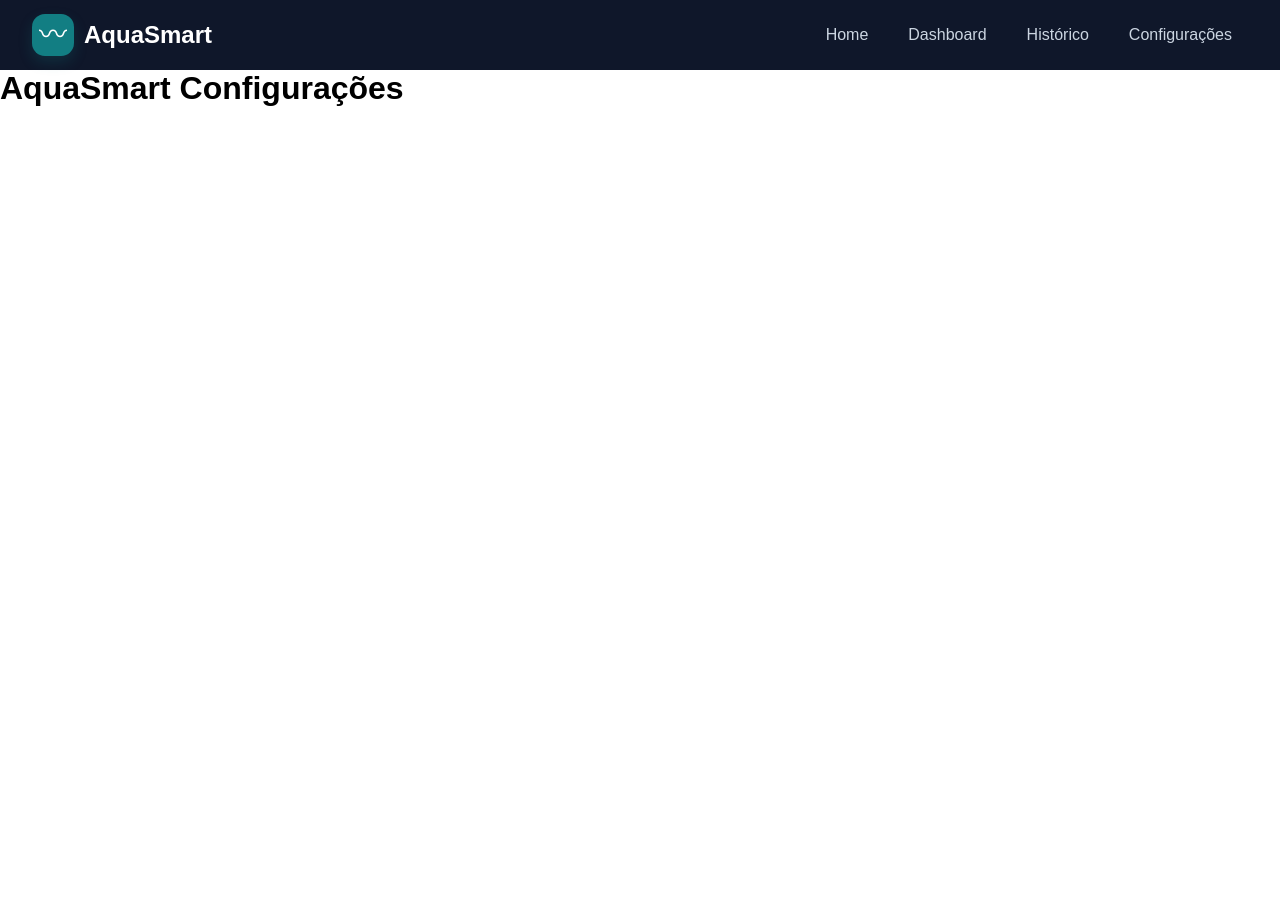
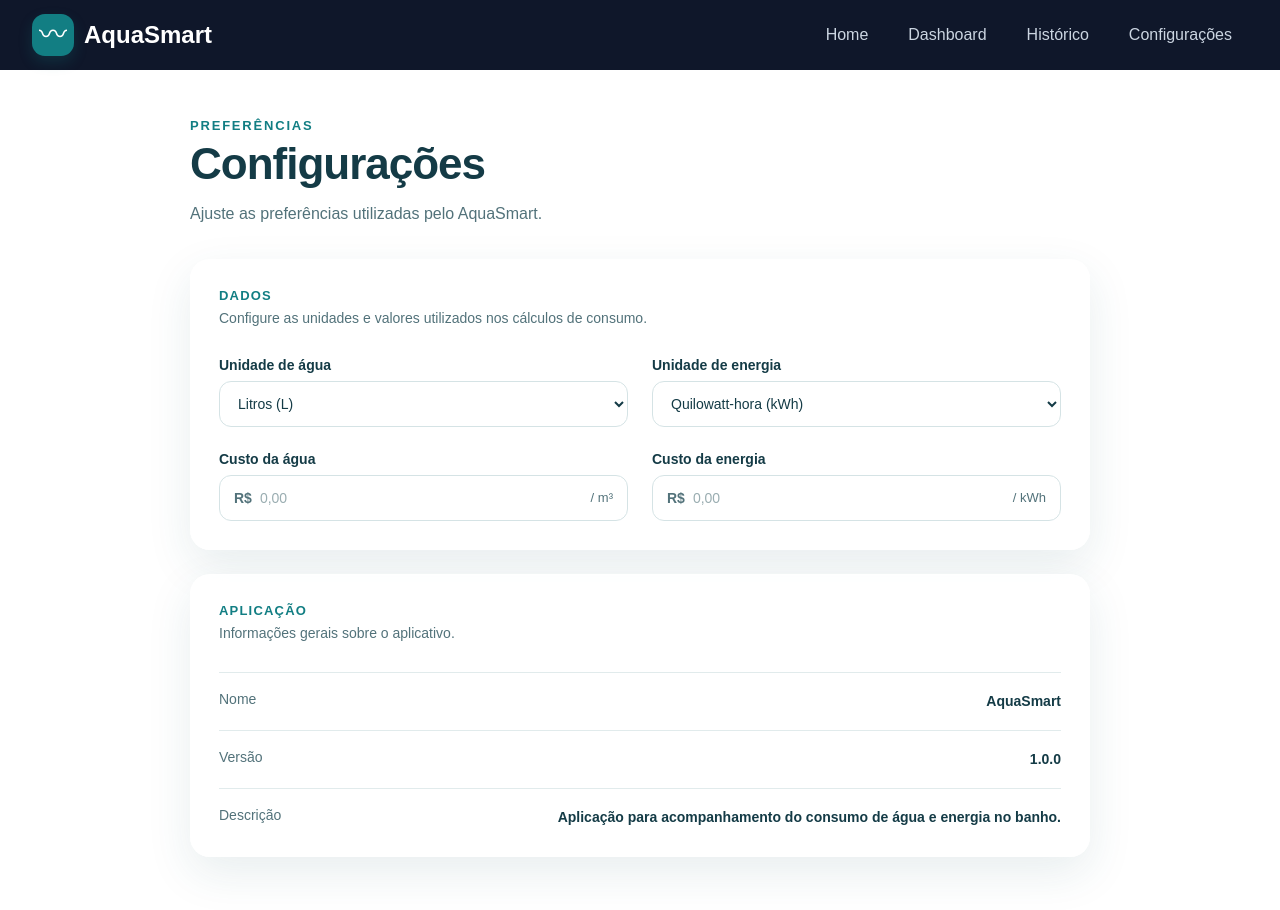
Before and after one commit to Kickz1nn/aquasmart, a Next.js app: page /settings in a window 1280 px wide. Shown: the top 910 px of the page. Before the commit the page ends 800 px from the top, so only its background shows below. Built offline with nearby package versions, Linux system fonts and the light colour scheme.

Commit message:
feat: cria a estrutura da aba de configurações, já estilizando-a

```diff
--- a/src/app/settings/page.tsx
+++ b/src/app/settings/page.tsx
@@ -1,5 +1,119 @@
+import styles from "./settings.module.css";
+
 export default function Settings() {
     return (
-        <h1>AquaSmart Configurações</h1>
-    )
+        <main className={styles.settings}>
+            <header className={styles.header}>
+                <p>Preferências</p>
+                <h1>Configurações</h1>
+                <span>
+                    Ajuste as preferências utilizadas pelo AquaSmart.
+                </span>
+            </header>
+
+            <section className={styles.section}>
+                <div className={styles.sectionHeader}>
+                    <p>Dados</p>
+                    <span>
+                        Configure as unidades e valores utilizados nos cálculos
+                        de consumo.
+                    </span>
+                </div>
+
+                <div className={styles.form}>
+                    <div className={styles.field}>
+                        <label htmlFor="water-unit">
+                            Unidade de água
+                        </label>
+
+                        <select id="water-unit" defaultValue="liters">
+                            <option value="liters">
+                                Litros (L)
+                            </option>
+                            <option value="cubic-meters">
+                                Metros cúbicos (m³)
+                            </option>
+                        </select>
+                    </div>
+
+                    <div className={styles.field}>
+                        <label htmlFor="energy-unit">
+                            Unidade de energia
+                        </label>
+
+                        <select id="energy-unit" defaultValue="kwh">
+                            <option value="kwh">
+                                Quilowatt-hora (kWh)
+                            </option>
+                        </select>
+                    </div>
+
+                    <div className={styles.field}>
+                        <label htmlFor="water-cost">
+                            Custo da água
+                        </label>
+
+                        <div className={styles.inputWithPrefix}>
+                            <span>R$</span>
+                            <input
+                                id="water-cost"
+                                type="number"
+                                min="0"
+                                step="0.01"
+                                placeholder="0,00"
+                            />
+                            <small>/ m³</small>
+                        </div>
+                    </div>
+
+                    <div className={styles.field}>
+                        <label htmlFor="energy-cost">
+                            Custo da energia
+                        </label>
+
+                        <div className={styles.inputWithPrefix}>
+                            <span>R$</span>
+                            <input
+                                id="energy-cost"
+                                type="number"
+                                min="0"
+                                step="0.01"
+                                placeholder="0,00"
+                            />
+                            <small>/ kWh</small>
+                        </div>
+                    </div>
+                </div>
+            </section>
+
+            <section className={styles.section}>
+                <div className={styles.sectionHeader}>
+                    <p>Aplicação</p>
+                    <span>
+                        Informações gerais sobre o aplicativo.
+                    </span>
+                </div>
+
+                <div className={styles.applicationInfo}>
+                    <div>
+                        <span>Nome</span>
+                        <strong>AquaSmart</strong>
+                    </div>
+
+                    <div>
+                        <span>Versão</span>
+                        <strong>1.0.0</strong>
+                    </div>
+
+                    <div>
+                        <span>Descrição</span>
+                        <strong>
+                            Aplicação para acompanhamento
+                            do consumo de água e energia no banho.
+                        </strong>
+                    </div>
+                </div>
+            </section>
+        </main>
+    );
 }
--- /dev/null
+++ b/src/app/settings/settings.module.css
@@ -0,0 +1,283 @@
+.settings {
+    width: min(100% - 48px, 900px);
+    margin: 0 auto;
+    padding: 48px 0 64px;
+}
+
+/* Cabeçalho */
+
+.header {
+    margin-bottom: 32px;
+}
+
+.header p {
+    margin-bottom: 6px;
+
+    color: #127e83;
+    font-size: 13px;
+    font-weight: 700;
+    letter-spacing: 1.8px;
+    text-transform: uppercase;
+}
+
+.header h1 {
+    color: #143b46;
+    font-size: clamp(32px, 5vw, 44px);
+    font-weight: 700;
+    letter-spacing: -1px;
+}
+
+.header span {
+    display: block;
+    max-width: 600px;
+    margin-top: 12px;
+
+    color: #52727a;
+    font-size: 16px;
+    line-height: 1.6;
+}
+
+/* Seções */
+
+.section {
+    padding: 28px;
+    margin-bottom: 24px;
+
+    border: 1px solid rgba(255, 255, 255, 0.9);
+    border-radius: 20px;
+
+    background: rgba(255, 255, 255, 0.82);
+
+    box-shadow: 0 16px 45px rgba(30, 93, 100, 0.10);
+
+    backdrop-filter: blur(16px);
+}
+
+.sectionHeader {
+    margin-bottom: 28px;
+}
+
+.sectionHeader p {
+    margin-bottom: 5px;
+
+    color: #127e83;
+    font-size: 13px;
+    font-weight: 700;
+    letter-spacing: 1.2px;
+    text-transform: uppercase;
+}
+
+.sectionHeader span {
+    color: #52727a;
+    font-size: 14px;
+    line-height: 1.5;
+}
+
+/* Formulário */
+
+.form {
+    display: grid;
+    grid-template-columns: repeat(2, 1fr);
+    gap: 24px;
+}
+
+.field {
+    display: flex;
+    flex-direction: column;
+    gap: 8px;
+}
+
+.field label {
+    color: #143b46;
+    font-size: 14px;
+    font-weight: 600;
+}
+
+.field input,
+.field select {
+    width: 100%;
+    height: 46px;
+    padding: 0 14px;
+
+    border: 1px solid #d5e3e5;
+    border-radius: 12px;
+
+    background: #ffffff;
+
+    color: #143b46;
+    font-family: inherit;
+    font-size: 14px;
+
+    outline: none;
+
+    transition:
+        border-color 0.2s ease,
+        box-shadow 0.2s ease;
+}
+
+.field input:focus,
+.field select:focus {
+    border-color: #127e83;
+    box-shadow: 0 0 0 3px rgba(18, 126, 131, 0.10);
+}
+
+.field input::placeholder {
+    color: #9aadb1;
+}
+
+/* Campo de valor */
+
+.inputWithPrefix {
+    display: flex;
+    align-items: center;
+
+    height: 46px;
+
+    border: 1px solid #d5e3e5;
+    border-radius: 12px;
+
+    background: #ffffff;
+
+    overflow: hidden;
+
+    transition:
+        border-color 0.2s ease,
+        box-shadow 0.2s ease;
+}
+
+.inputWithPrefix:focus-within {
+    border-color: #127e83;
+    box-shadow: 0 0 0 3px rgba(18, 126, 131, 0.10);
+}
+
+.inputWithPrefix > span {
+    padding-left: 14px;
+
+    color: #52727a;
+    font-size: 14px;
+    font-weight: 600;
+}
+
+.inputWithPrefix input {
+    height: 100%;
+    padding: 0 8px;
+
+    border: 0;
+    border-radius: 0;
+
+    box-shadow: none;
+
+    background: transparent;
+}
+
+.inputWithPrefix input:focus {
+    border: 0;
+    box-shadow: none;
+}
+
+.inputWithPrefix small {
+    padding-right: 14px;
+
+    color: #52727a;
+    font-size: 13px;
+    white-space: nowrap;
+}
+
+/* Informações da aplicação */
+
+.applicationInfo {
+    display: flex;
+    flex-direction: column;
+
+    border-top: 1px solid #e1ebec;
+}
+
+.applicationInfo > div {
+    display: flex;
+    align-items: flex-start;
+    justify-content: space-between;
+    gap: 24px;
+
+    padding: 18px 0;
+
+    border-bottom: 1px solid #e1ebec;
+}
+
+.applicationInfo > div:last-child {
+    border-bottom: 0;
+    padding-bottom: 0;
+}
+
+.applicationInfo span {
+    flex-shrink: 0;
+
+    color: #52727a;
+    font-size: 14px;
+}
+
+.applicationInfo strong {
+    max-width: 65%;
+
+    color: #143b46;
+    font-size: 14px;
+    font-weight: 600;
+    line-height: 1.5;
+    text-align: right;
+}
+
+/* Tablet */
+
+@media (max-width: 800px) {
+    .settings {
+        width: min(100% - 32px, 700px);
+        padding: 36px 0 48px;
+    }
+
+    .form {
+        grid-template-columns: 1fr;
+    }
+}
+
+/* Celular */
+
+@media (max-width: 520px) {
+    .settings {
+        width: calc(100% - 24px);
+        padding: 28px 0 40px;
+    }
+
+    .header {
+        margin-bottom: 24px;
+    }
+
+    .header h1 {
+        font-size: 34px;
+    }
+
+    .header span {
+        font-size: 14px;
+    }
+
+    .section {
+        padding: 20px;
+        margin-bottom: 18px;
+    }
+
+    .sectionHeader {
+        margin-bottom: 24px;
+    }
+
+    .form {
+        gap: 20px;
+    }
+
+    .applicationInfo > div {
+        flex-direction: column;
+        gap: 6px;
+    }
+
+    .applicationInfo strong {
+        max-width: 100%;
+        text-align: left;
+    }
+}
```
